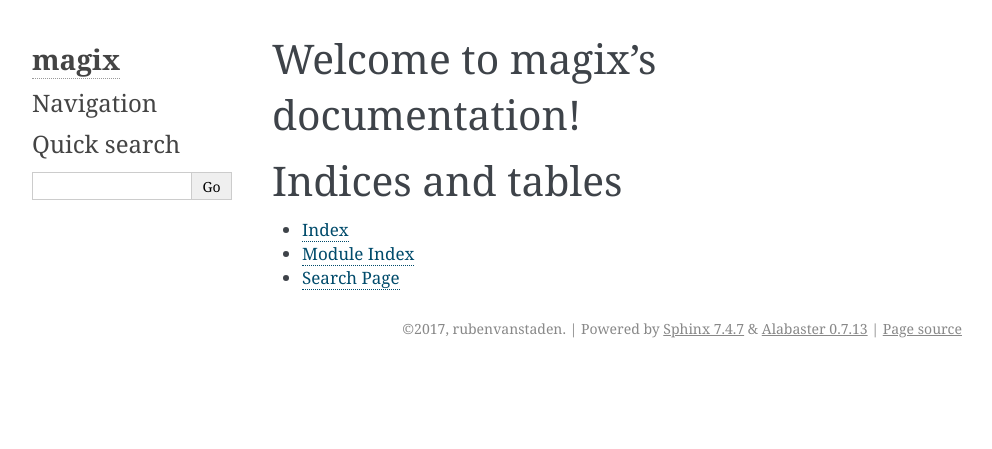
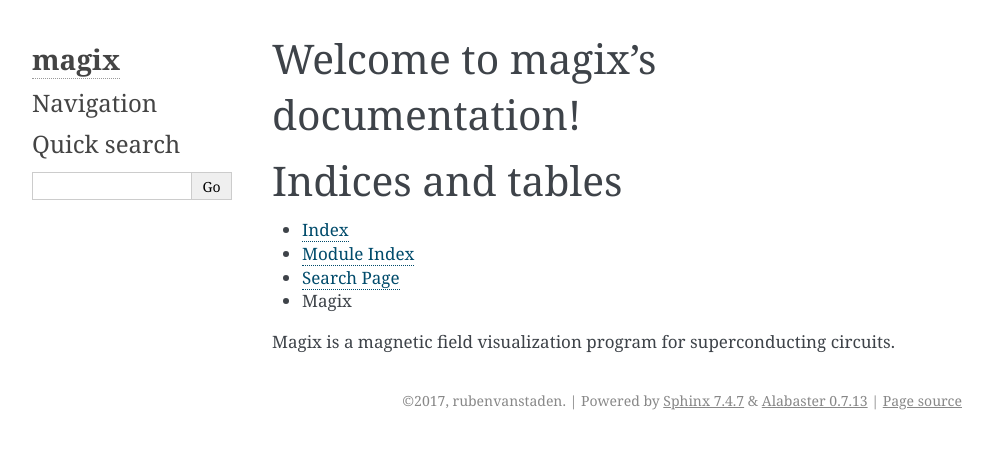
Before and after one commit to rubenvanstaden/magix, a Sphinx documentation site: the page built from docs/index.rst, in a window 1280 px wide. Shown: the top 449 px of the page, without its empty margins (148-1140 px from the left). Built offline with Sphinx 7.4.7, drawn with Linux system fonts in a browser that asks for light colours.

Commit message:
Updated docs content

```diff
--- a/docs/index.rst
+++ b/docs/index.rst
@@ -18,3 +18,7 @@
 * :ref:`genindex`
 * :ref:`modindex`
 * :ref:`search`
+
+* Magix
+
+Magix is a magnetic field visualization program for superconducting circuits.
```
Also changed, not shown: 5 other files.
